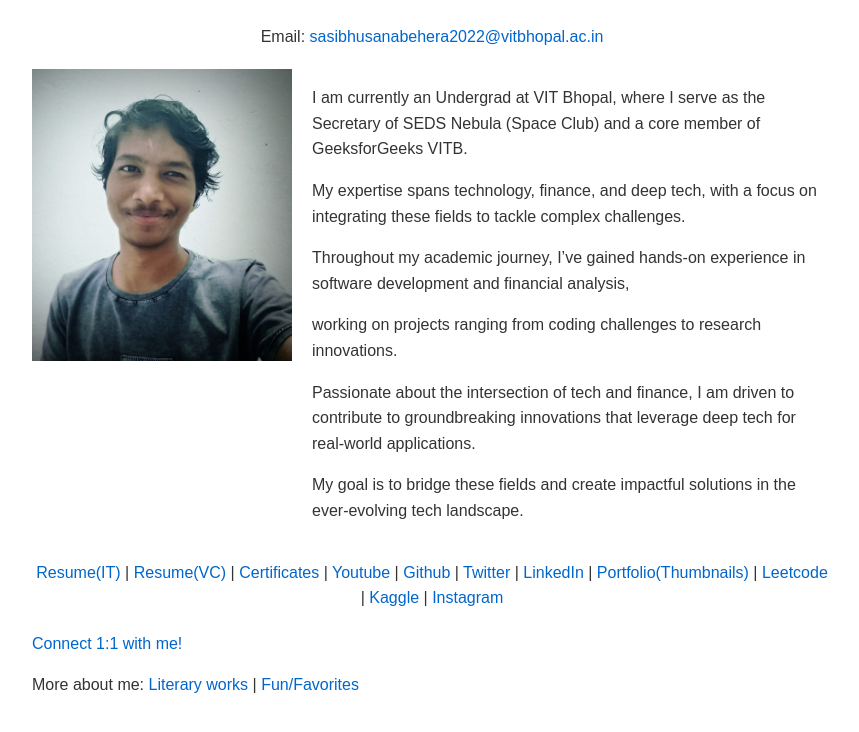
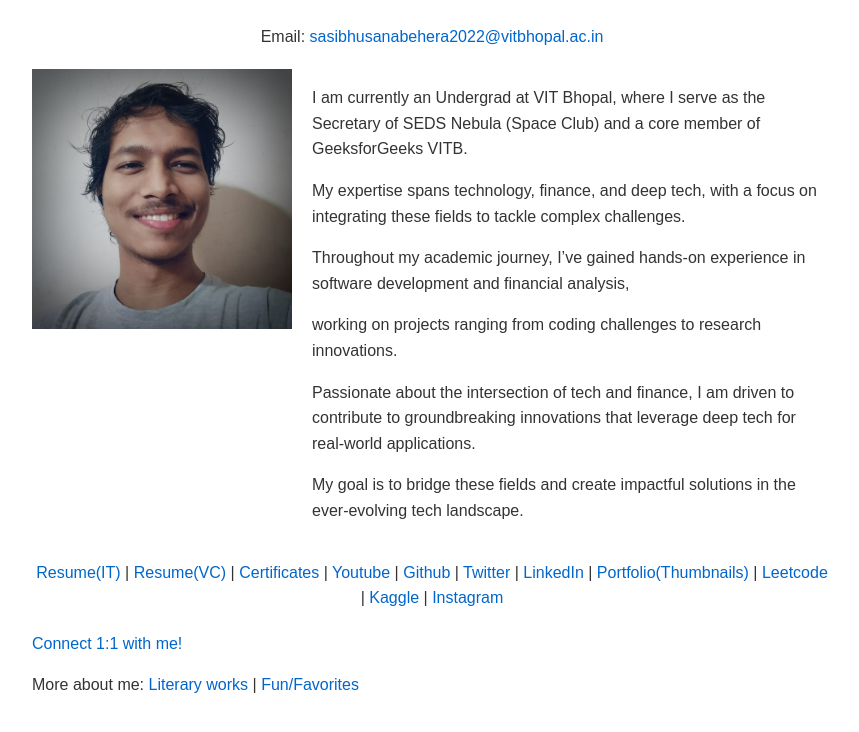
Before and after one commit to sasibhusana/sasibhusana.github.io, a plain HTML site: page index.html in a window 1280 px wide. Shown: the part 114-846 px from the top of the page, without its empty margins (208-1067 px from the left). Drawn offline with Linux system fonts and the light colour scheme.

Commit message:
Update index.html

```diff
--- a/index.html
+++ b/index.html
@@ -57,7 +57,7 @@
 
     <div class="content">
         <div class="photo">
-            <img src="sasibhusanabehera_image.jpg" alt="SasibhusanaBehera">
+            <img src="Sasibhusana_Behera_Image.jpg" alt="SasibhusanaBehera">
         </div>
 
         <div class="info">
```
